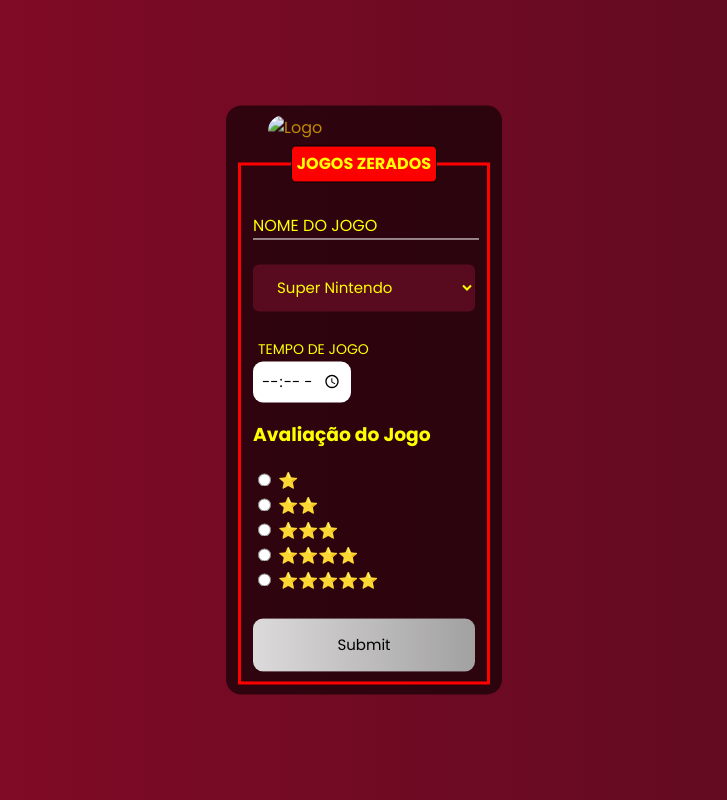
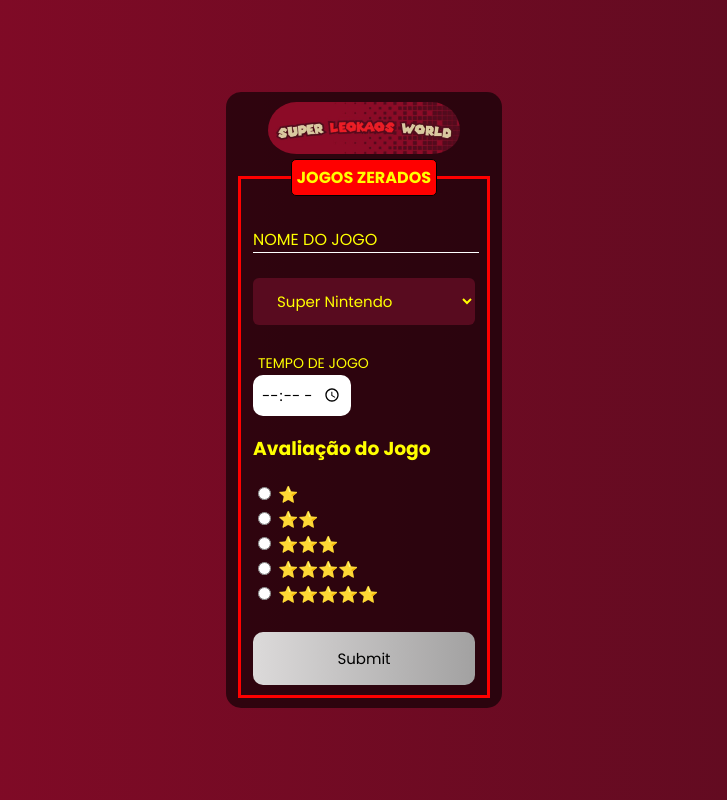
Before and after one commit to athilalexandre/projeto_streamer, a plain HTML site: page index.html in a window 1280 px wide. Shown: the whole page, without its empty margins (276-1003 px from the left). Drawn offline with nearby package versions, Linux system fonts and the light colour scheme; the site is published under a folder, as on GitHub Pages, so addresses that start at the root find nothing.

Commit message:
Logo_update

```diff
--- a/index.html
+++ b/index.html
@@ -59,7 +59,7 @@
     <!-- Conteúdo Central -->
     <div class="box">
         <div class="inputBox">
-           <a href="https://www.twitch.tv/leokaos"><img src="/img/logo_streamer.jpg" alt="Logo"></a>
+           <a href="https://www.twitch.tv/leokaos"><img src="./img/logo_streamer.jpg" alt="Logo"></a>
         </div>
         <form action="https://api.sheetmonkey.io/form/mwGB2zNdxD7kmwPtSkFoFt" method="post" id="post">
             <fieldset>
```
